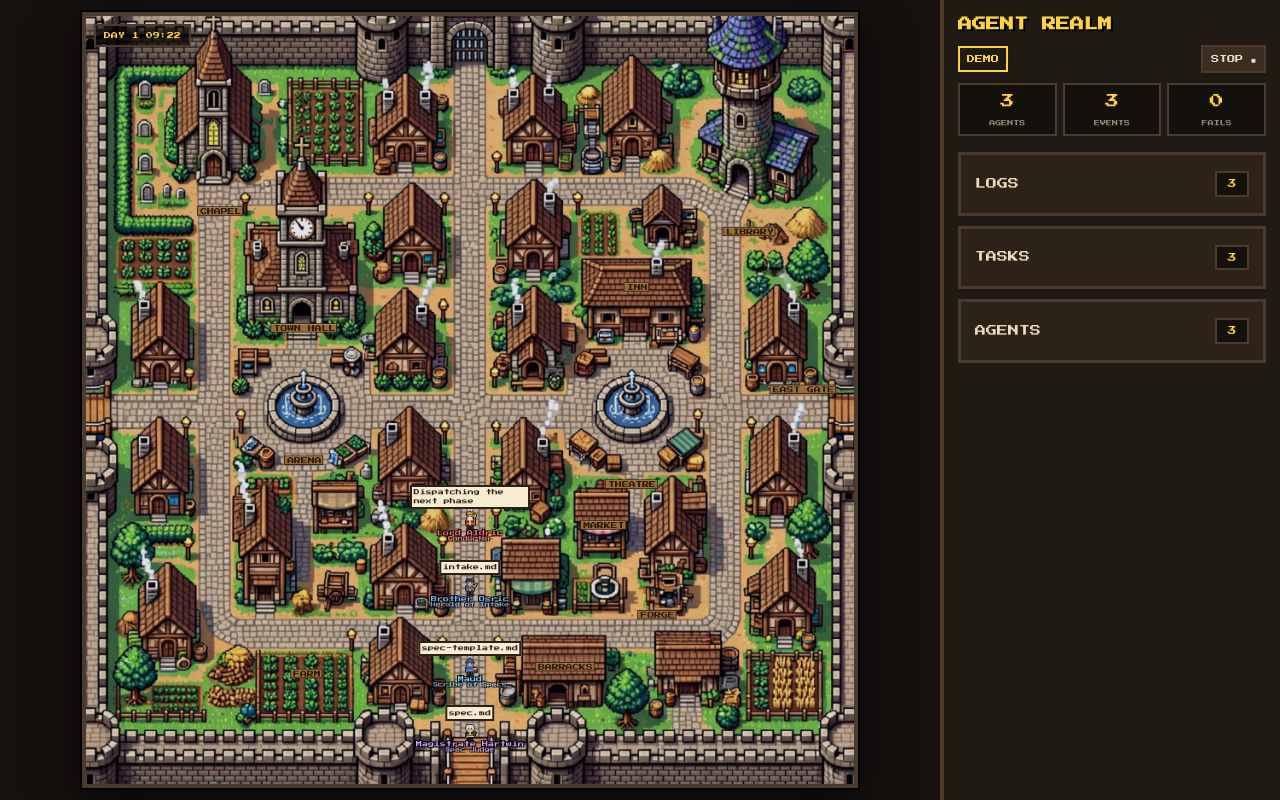
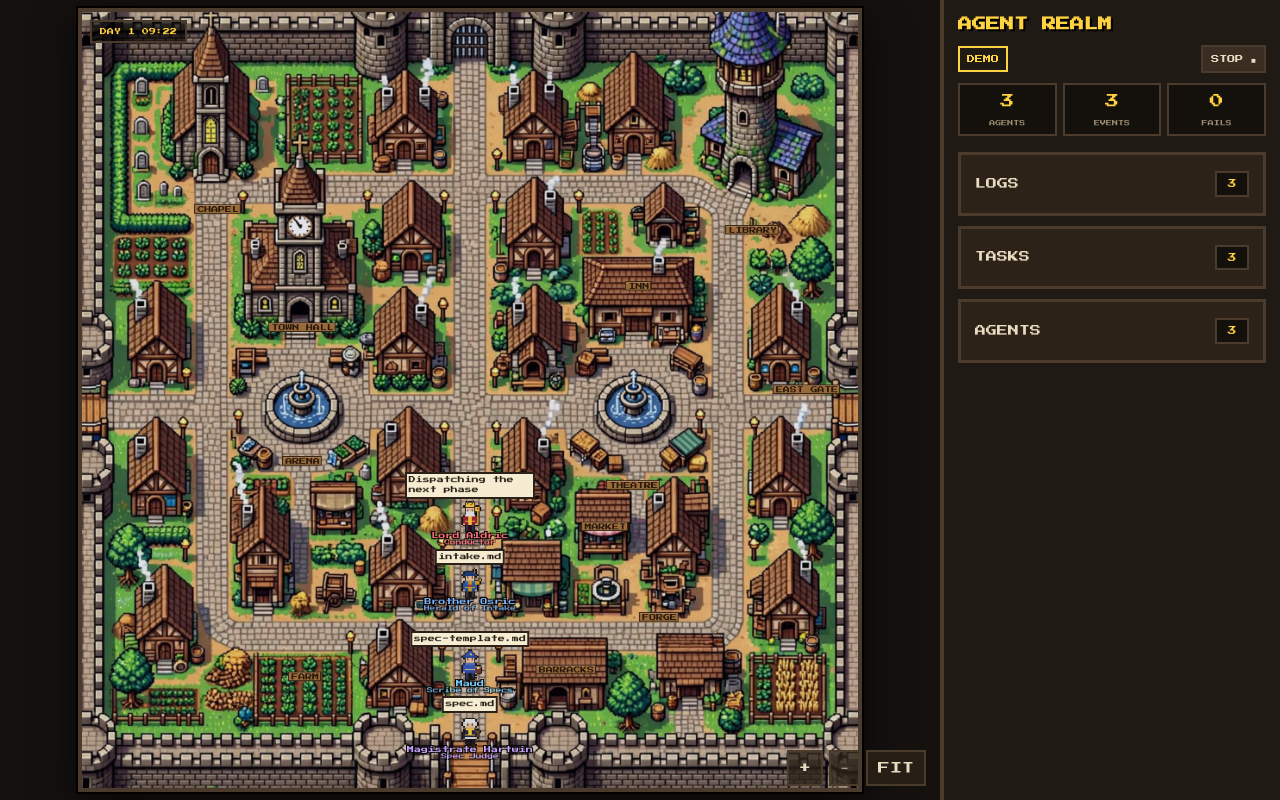
Before and after one commit to mohamedelhelbawyai-glitch/medieval-agents-live-show, a website: page public/index.html in a window 1280 px wide. Drawn offline with Linux system fonts and the light colour scheme; no server answers.

Commit message:
Larger characters, map zoom and pan
Co-Authored-By: Claude Sonnet 5.5 <noreply@anthropic.com>

```diff
--- a/public/game.js
+++ b/public/game.js
@@ -1,7 +1,8 @@
 'use strict';
 // Agent Realm: pixel medieval town renderer. The map is a pixel-art image; characters and effects are drawn on top.
 (() => {
-const SC = 0.6, CW = 900, CH = 900;   // the 1500px source image is drawn at 0.6 scale
+const SC = 0.6, CW = 900, CH = 900;
+const SPR = 1.6;   // characters are drawn this much larger than their 20x24 sprite   // the 1500px source image is drawn at 0.6 scale
 const $ = s => document.querySelector(s);
 const clamp = (v, a, b) => Math.max(a, Math.min(b, v));
 const rand = (a, b) => a + Math.random() * (b - a);
@@ -266,8 +267,7 @@ function drawAgent(a) {
   else if (a.cheer) bob = Math.floor(a.anim * 4) % 2 ? -2 : 0;
   else bob = Math.sin(a.anim * 2) > .6 ? -1 : 0;
   const spr = getSprite(a, frame), x = Math.round(a.x), y = Math.round(a.y + bob);
-  ctx.save(); ctx.translate(x, y - 21);
-  if (a.facing < 0) ctx.scale(-1, 1);
+  ctx.save(); ctx.translate(x, y - 21 * SPR); ctx.scale(a.facing < 0 ? -SPR : SPR, SPR);
   ctx.drawImage(spr, -10, 0); ctx.restore();
 }
 
@@ -417,11 +417,31 @@ function refreshUi(force) {
 document.querySelectorAll('#menu button').forEach(b => b.addEventListener('click', () => showView(b.dataset.view)));
 $('#back').addEventListener('click', () => showView(null));
 
-function fit() {
-  const wrap = $('#wrap'), box = $('#box'), pad = 24;
-  const s = Math.min((wrap.clientWidth - pad) / CW, (wrap.clientHeight - pad) / CH);
+let zoom = 1;
+function fit(keepPoint) {
+  const wrap = $('#wrap'), box = $('#box'), pad = 16;
+  const base = Math.min((wrap.clientWidth - pad) / CW, (wrap.clientHeight - pad) / CH), s = base * zoom;
   box.style.width = Math.floor(CW * s) + 'px'; box.style.height = Math.floor(CH * s) + 'px'; box.style.setProperty('--u', s.toFixed(3));
   cv.style.imageRendering = s >= 1 ? 'pixelated' : 'auto';   // sharp pixels when enlarged, smooth when shrunk
+  wrap.classList.toggle('pan', zoom > 1.01);
+}
+function setZoom(z, cx, cy) {   // zoom around a point (client coords), default the middle of the view
+  const wrap = $('#wrap'), box = $('#box'), r = box.getBoundingClientRect(), w = wrap.getBoundingClientRect();
+  cx = cx === undefined ? w.left + w.width / 2 : cx; cy = cy === undefined ? w.top + w.height / 2 : cy;
+  const fx = (cx - r.left) / r.width, fy = (cy - r.top) / r.height;
+  zoom = clamp(z, 1, 4); fit();
+  const n = box.getBoundingClientRect();
+  wrap.scrollLeft += n.left + fx * n.width - cx; wrap.scrollTop += n.top + fy * n.height - cy;
+}
+{
+  const wrap = $('#wrap'); let drag = null;
+  $('#zIn').addEventListener('click', () => setZoom(zoom * 1.35));
+  $('#zOut').addEventListener('click', () => setZoom(zoom / 1.35));
+  $('#zFit').addEventListener('click', () => { setZoom(1); wrap.scrollLeft = wrap.scrollTop = 0; });
+  wrap.addEventListener('wheel', e => { if (e.ctrlKey || e.metaKey) { e.preventDefault(); setZoom(zoom * Math.exp(-e.deltaY * 0.01), e.clientX, e.clientY); } }, { passive: false });
+  wrap.addEventListener('mousedown', e => { if (zoom > 1.01 && e.button === 0) { drag = { x: e.clientX, y: e.clientY, l: wrap.scrollLeft, t: wrap.scrollTop }; wrap.classList.add('dragging'); } });
+  addEventListener('mousemove', e => { if (drag) { wrap.scrollLeft = drag.l - (e.clientX - drag.x); wrap.scrollTop = drag.t - (e.clientY - drag.y); } });
+  addEventListener('mouseup', () => { drag = null; wrap.classList.remove('dragging'); });
 }
 addEventListener('resize', fit);
 
--- a/public/index.html
+++ b/public/index.html
@@ -10,13 +10,16 @@
 </head>
 <body>
 <div id="app">
-  <main id="wrap">
-    <div id="box">
-      <canvas id="stage"></canvas>
-      <div id="overlay"></div>
-      <div id="hud"><span id="clock">DAY 1 09:00</span></div>
-      <div id="empty">NO AGENTS IN THE REALM YET<small>Send events to /event or press DEMO</small></div>
+  <main id="pane">
+    <div id="wrap">
+      <div id="box">
+        <canvas id="stage"></canvas>
+        <div id="overlay"></div>
+        <div id="hud"><span id="clock">DAY 1 09:00</span></div>
+        <div id="empty">NO AGENTS IN THE REALM YET<small>Send events to /event or press DEMO</small></div>
+      </div>
     </div>
+    <div id="zoom"><button id="zIn" title="Zoom in">+</button><button id="zOut" title="Zoom out">&minus;</button><button id="zFit" title="Fit the whole town">FIT</button></div>
   </main>
   <aside id="side">
     <header>
--- a/public/style.css
+++ b/public/style.css
@@ -2,18 +2,22 @@
 *{box-sizing:border-box}
 html,body{margin:0;height:100%;background:var(--bg);color:var(--ink);font-family:'Press Start 2P',ui-monospace,monospace;overflow:hidden}
 #app{display:flex;height:100%}
-#wrap{flex:1;display:flex;align-items:center;justify-content:center;min-width:0;padding:12px}
-#box{position:relative;border:4px solid var(--edge);box-shadow:0 0 0 2px #000,0 10px 40px #000a;background:#000;overflow:hidden}
+#pane{flex:1;position:relative;min-width:0;display:flex}
+#wrap{flex:1;display:flex;overflow:auto;padding:8px;min-width:0}
+#wrap.pan{cursor:grab}#wrap.dragging{cursor:grabbing;user-select:none}
+#zoom{position:absolute;right:14px;bottom:14px;display:flex;gap:6px;z-index:10}
+#zoom button{font-size:12px;padding:8px 10px;background:#2c2218cc}
+#box{position:relative;margin:auto;flex:none;border:4px solid var(--edge);box-shadow:0 0 0 2px #000,0 10px 40px #000a;background:#000;overflow:hidden}
 #stage{display:block;width:100%;height:100%;image-rendering:pixelated}
-#overlay{position:absolute;inset:0;pointer-events:none}
+#overlay{position:absolute;inset:0;pointer-events:none;isolation:isolate}
 #hud{position:absolute;left:8px;top:8px;font-size:max(7px,calc(var(--u)*4px));background:#000a;padding:6px 8px;border:2px solid var(--edge);color:var(--gold)}
 #empty{position:absolute;inset:0;display:flex;flex-direction:column;align-items:center;justify-content:center;gap:10px;text-align:center;font-size:max(8px,calc(var(--u)*5px));text-shadow:2px 2px #000;pointer-events:none;transition:opacity .4s}
 #empty small{font-size:.7em;color:var(--dim)}
 #empty.hide{opacity:0}
 .ag{position:absolute;width:0;height:0}
 .nm .t{display:block;font-size:.82em;opacity:.8;text-align:center}
-.nm{text-align:center;position:absolute;left:0;transform:translateX(-50%);top:calc(var(--u)*1px);white-space:nowrap;font-size:max(6px,calc(var(--u)*3.4px));text-shadow:1px 1px #000,-1px 1px #000,1px -1px #000,-1px -1px #000}
-.bub{position:absolute;left:0;bottom:calc(var(--u)*23px);transform:translateX(-50%);width:max-content;max-width:max(120px,calc(var(--u)*80px));background:#f6ecd2;color:#2b2118;border:2px solid #2b2118;padding:calc(var(--u)*1.4px) calc(var(--u)*2px);font-size:max(6px,calc(var(--u)*3.2px));line-height:1.45;word-break:break-word;opacity:0;transition:opacity .25s}
+.nm{text-align:center;position:absolute;left:0;transform:translateX(-50%);top:calc(var(--u)*2px);white-space:nowrap;font-size:max(7px,calc(var(--u)*4px));text-shadow:1px 1px #000,-1px 1px #000,1px -1px #000,-1px -1px #000}
+.bub{position:absolute;left:0;bottom:calc(var(--u)*36px);transform:translateX(-50%);width:max-content;max-width:max(130px,calc(var(--u)*85px));background:#f6ecd2;color:#2b2118;border:2px solid #2b2118;padding:calc(var(--u)*1.4px) calc(var(--u)*2px);font-size:max(7px,calc(var(--u)*3.8px));line-height:1.45;word-break:break-word;opacity:0;transition:opacity .25s}
 .bub.on{opacity:1}
 .bub.done{background:#d5f5d0}.bub.error{background:#ffd0cc}
 .bub b{display:block;font-weight:normal;font-size:.8em;color:#7a5a30}
```
Also changed, not shown: README.md.
